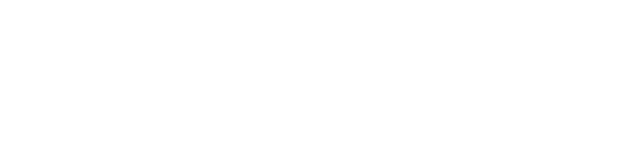
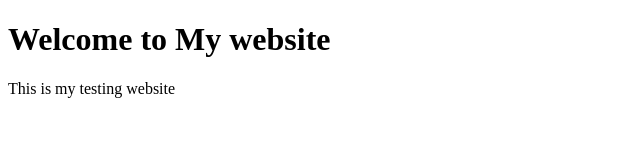
Before and after one commit to redlion-rider/Sai-Kumar-Beemagani, a plain HTML site: page index.html in a window 1280 px wide. Shown: the whole page, without its empty margins (0-640 px from the left). Drawn offline with Linux system fonts and the light colour scheme.

Commit message:
Add files via upload

```diff
--- a/index.html
+++ b/index.html
@@ -4,7 +4,7 @@
 <head>
     <meta charset="UTF-8">
     <meta name="viewport" content="width=device-width, initial-scale=1.0">
-    <title>Your Page Title</title>
+    <title>welcome</title>
     <meta name="description" content="Your page description">
     <meta name="author" content="Your Name">
     <!-- Add any additional meta tags or link tags for stylesheets here -->
@@ -12,7 +12,8 @@
 
 <body>
     <!-- Your content goes here -->
-
+<h1> Welcome to My website</h1>
+<p> This is my testing website </p>
     <script>
         // Your scripts go here
     </script>
```
